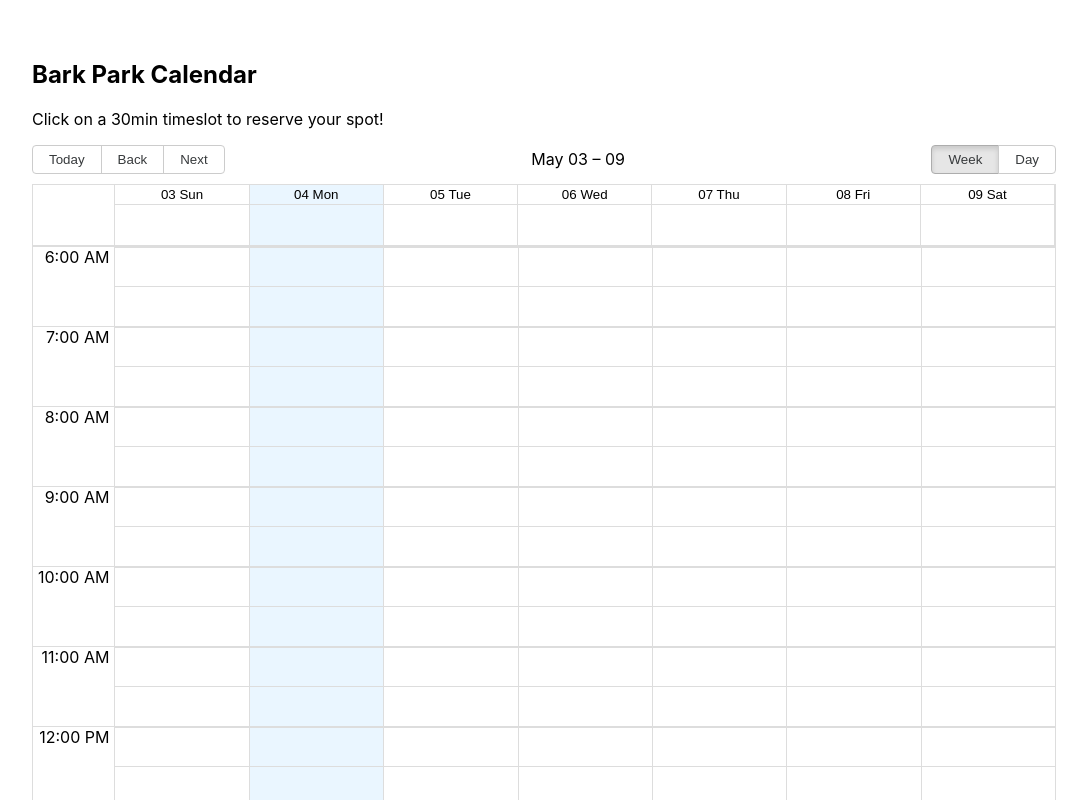
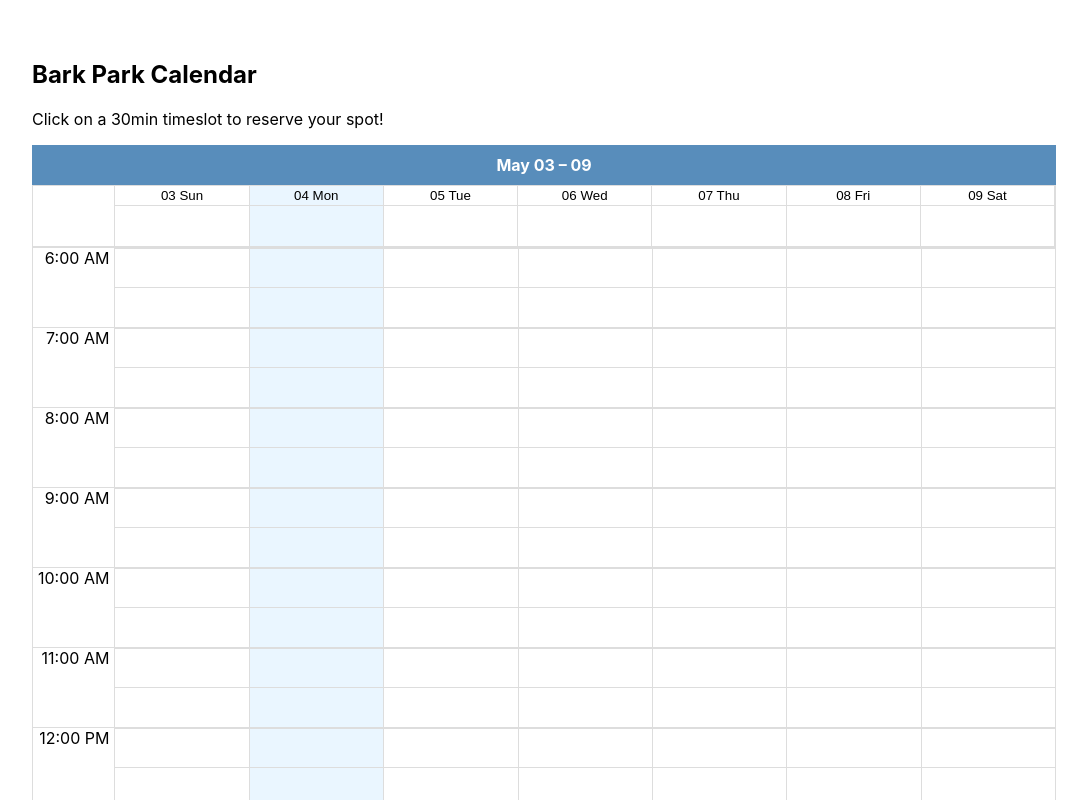
Before and after one commit to bluestormcreative/jsforwp-react-bootcamp, a React (Create React App) app in the folder barkparkapp/: page / in a window 1280 px wide. Shown: the top 800 px of the page, without its empty margins (96-1183 px from the left). Built offline with nearby package versions, Linux system fonts and the light colour scheme.

Commit message:
Remove day view, hide toolbar button groups

```diff
--- a/barkparkapp/src/App.css
+++ b/barkparkapp/src/App.css
@@ -34,3 +34,18 @@
   font-size: 14px;
   font-weight: bold;
 }
+
+.rbc-toolbar {
+  margin-bottom: 0;
+}
+
+.rbc-toolbar .rbc-btn-group {
+  display: none;
+}
+
+.rbc-toolbar .rbc-toolbar-label {
+  background-color: rgba(18, 93, 158, 0.7);
+  color: white;
+  font-weight: bold;
+  padding: 10px;
+}
--- a/barkparkapp/src/App.js
+++ b/barkparkapp/src/App.js
@@ -81,7 +81,7 @@ class App extends Component {
 						selectable
 						step={30}
 						showMultiDayTimes
-						views={['week', 'day']}
+						views={['week']}
 						min={moment('06:00am', 'h:mma').toDate()}
 						max={moment('09:00pm', 'h:mma').toDate()}
 					/>
```
